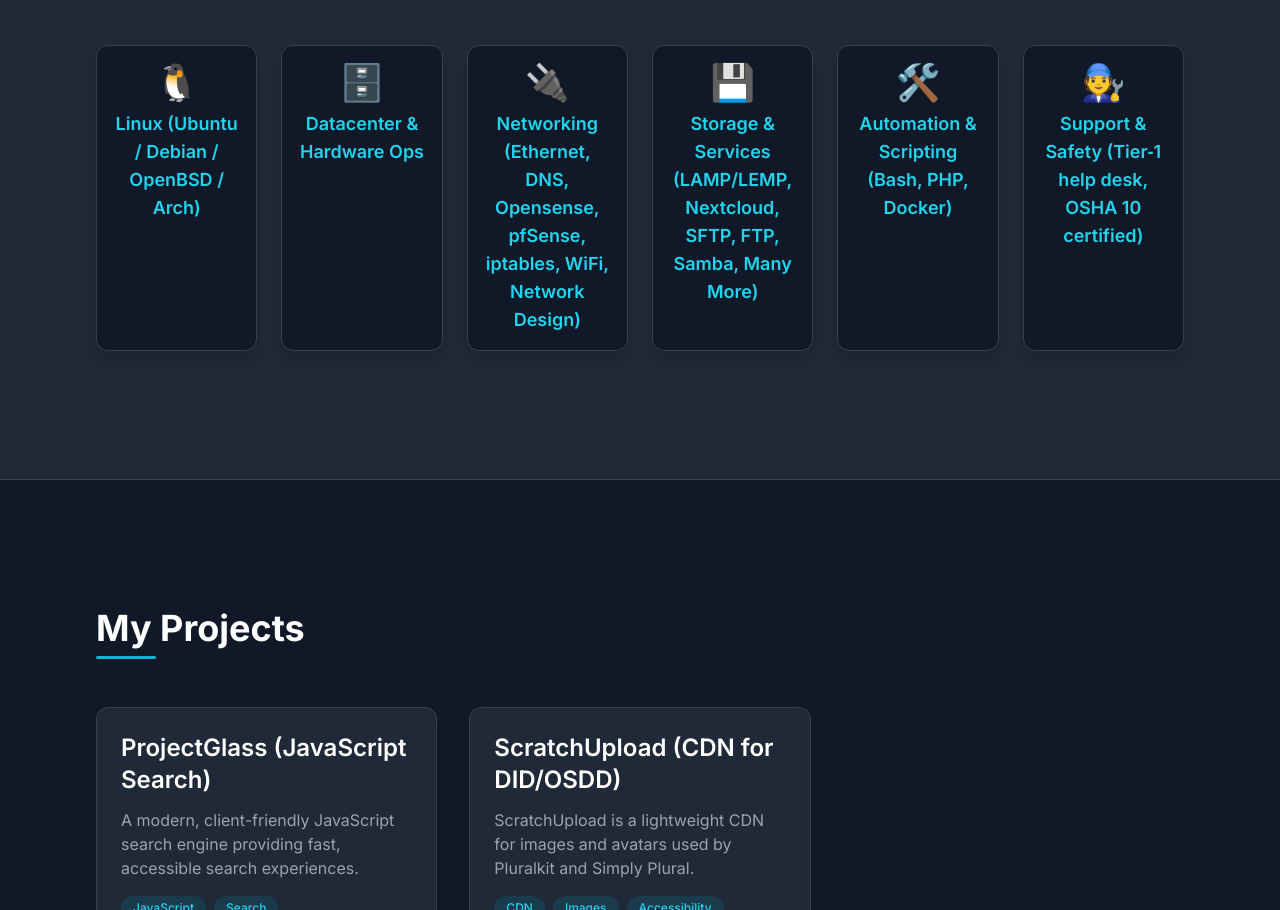
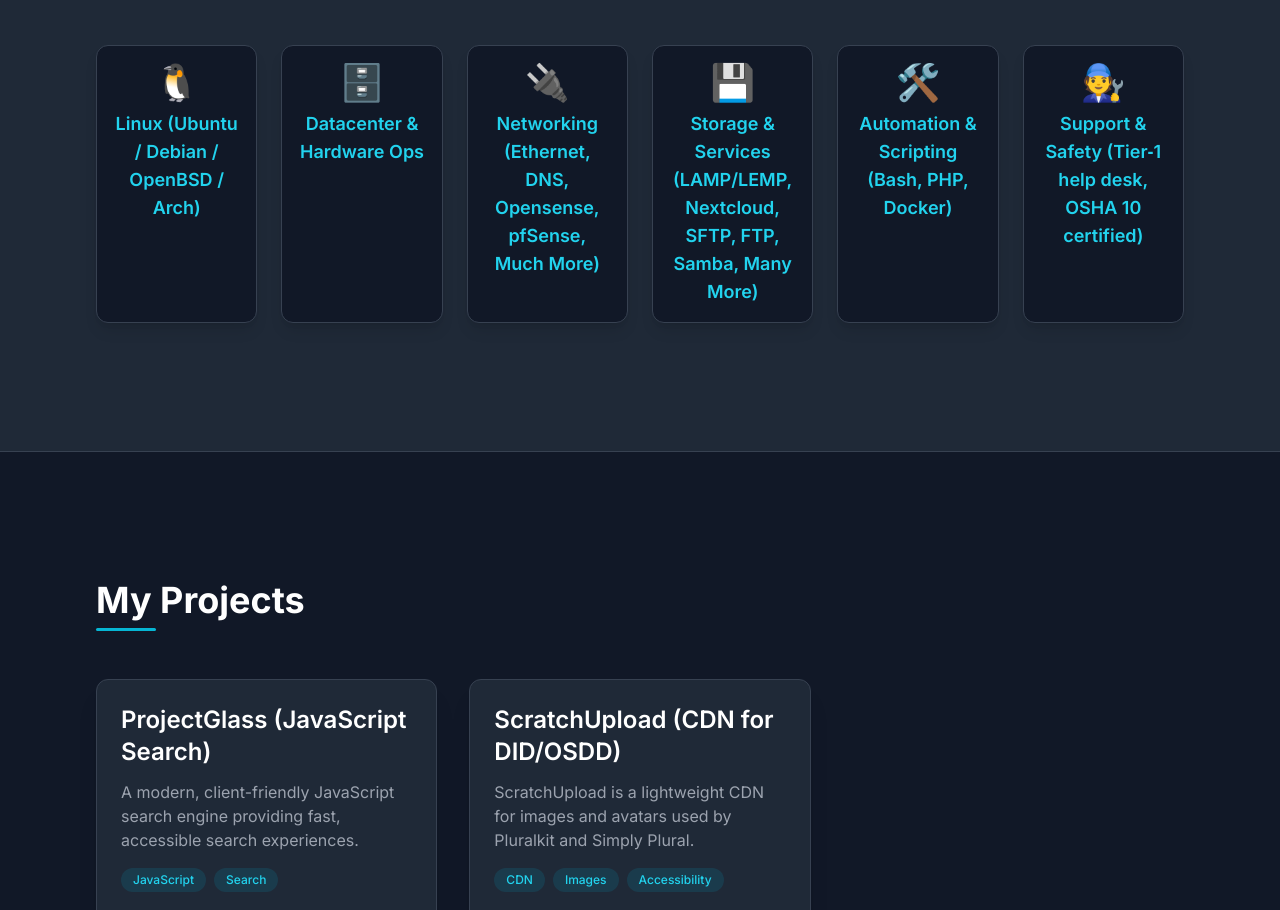
Before and after one commit to DarthKilroy/natesturtz.com, a website: page index.html in a window 1280 px wide. Shown: the part 1815-2725 px from the top of the page. Drawn offline with nearby package versions, Linux system fonts and the light colour scheme.

Commit message:
Much more to networking
Signed-off-by: Nate <nate@8ball.space>

```diff
--- a/index.html
+++ b/index.html
@@ -269,7 +269,7 @@
             >
               <div class="text-4xl mb-2">🔌</div>
               <p class="text-lg font-semibold text-cyan-400">
-                Networking (Ethernet, DNS, Opensense, pfSense, iptables, WiFi, Network Design)
+                Networking (Ethernet, DNS, Opensense, pfSense, Much More)
               </p>
             </div>
             <!-- Skill Card 4 -->
```
